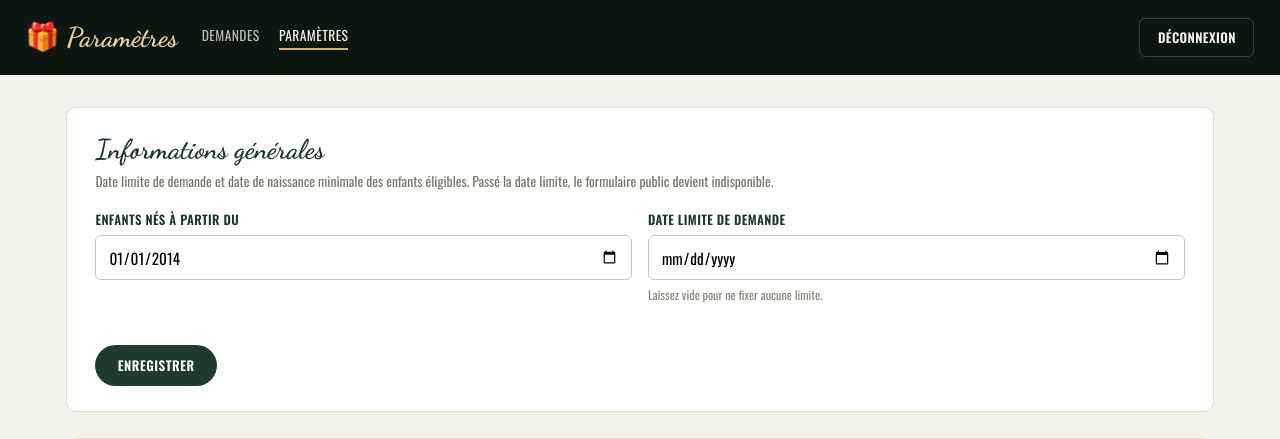
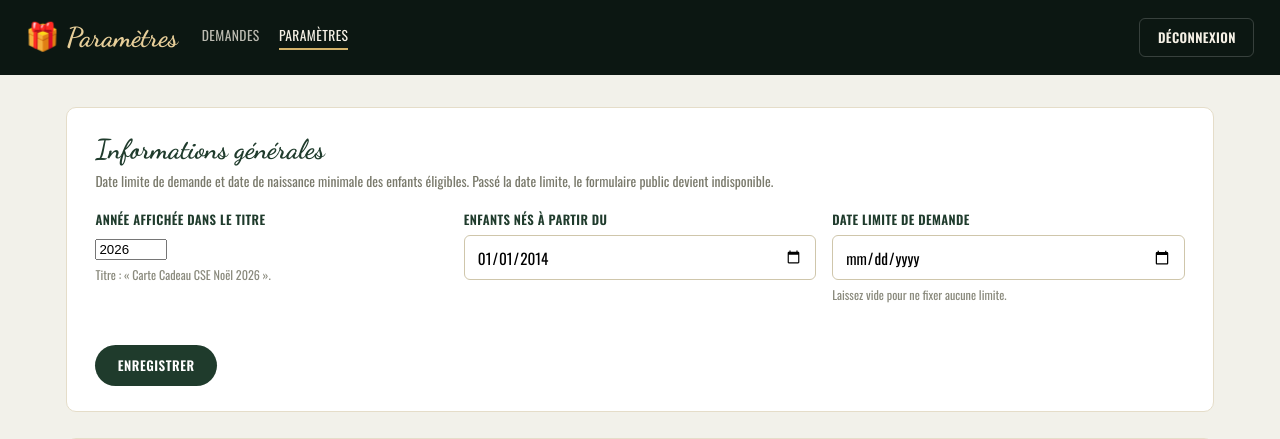
Before and after one commit to SERRANONicolas/Carte_cadeau, a Flask app: page /admin/settings in a window 1280 px wide. Shown: the top 439 px of the page. Run offline with Flask 3, Linux system fonts and the light colour scheme; the visitor is signed in with stand-in values (Sample User, id 1); parts of the project's set-up code (start-up, migrations or seed data) failed here and were passed over.

Commit message:
Titre « Carte Cadeau CSE Noël {année} » avec année modifiable depuis l'admin
Co-Authored-By: Claude Sonnet 5.5 <noreply@anthropic.com>

```diff
--- a/app/app.py
+++ b/app/app.py
@@ -67,9 +67,16 @@ def _ensure_admin_user():
 
 
 def _ensure_settings():
+    # Migration légère : ajoute la colonne `annee` sur une base existante
+    cols = [r[1] for r in db.session.execute(db.text("PRAGMA table_info(settings)"))]
+    if cols and "annee" not in cols:
+        db.session.execute(db.text(
+            f"ALTER TABLE settings ADD COLUMN annee INTEGER NOT NULL DEFAULT {int(Config.DEFAULT_ANNEE)}"))
+        db.session.commit()
     if db.session.get(Settings, 1) is None:
         db.session.add(Settings(
             id=1,
+            annee=Config.DEFAULT_ANNEE,
             deadline_date=Config.DEFAULT_DEADLINE_DATE,
             enfants_nes_apres=Config.DEFAULT_ENFANTS_NES_APRES,
         ))
@@ -94,6 +101,7 @@ def _is_closed(settings):
 
 def _public_context(settings, form=None):
     return dict(
+        annee=settings.annee,
         societes=SOCIETES,
         rangs=range(1, MAX_ENFANTS + 1),
         enfants_nes_apres=date_fr_numeric(settings.enfants_nes_apres),
@@ -323,6 +331,13 @@ def register_routes(app):
 
         errors = []
         try:
+            annee = int(request.form.get("annee") or "")
+            if not 2000 <= annee <= 2100:
+                raise ValueError
+            settings.annee = annee
+        except ValueError:
+            errors.append("Année invalide.")
+        try:
             settings.enfants_nes_apres = date.fromisoformat(nes_apres_raw)
         except ValueError:
             errors.append("Date de naissance minimale invalide.")
--- a/app/config.py
+++ b/app/config.py
@@ -12,6 +12,7 @@ class Config:
 
     # Valeurs de départ, seedées en base au premier démarrage puis modifiables depuis /admin/settings
     DEFAULT_DEADLINE_DATE = None
+    DEFAULT_ANNEE = 2026
     DEFAULT_ENFANTS_NES_APRES = date(2014, 1, 1)
 
     UPLOAD_DIR = "/app/data/uploads"
--- a/app/models.py
+++ b/app/models.py
@@ -46,5 +46,6 @@ class Settings(db.Model):
     id = db.Column(db.Integer, primary_key=True)
     deadline_date = db.Column(db.Date, nullable=True)
     enfants_nes_apres = db.Column(db.Date, nullable=False)
+    annee = db.Column(db.Integer, nullable=False, default=2026)
     hero_image_filename = db.Column(db.String(255), nullable=True)
     hero_image_mobile_filename = db.Column(db.String(255), nullable=True)
--- a/app/templates/admin_settings.html
+++ b/app/templates/admin_settings.html
@@ -33,6 +33,11 @@
       <p class="settings-hint">Date limite de demande et date de naissance minimale des enfants éligibles. Passé la date limite, le formulaire public devient indisponible.</p>
       <form method="post" action="{{ url_for('admin_settings_general') }}">
         <div class="settings-form-row">
+          <div class="settings-field">
+            <label for="annee">Année affichée dans le titre</label>
+            <input type="number" id="annee" name="annee" min="2000" max="2100" value="{{ settings.annee }}" required>
+            <p class="field-note">Titre : « Carte Cadeau CSE Noël {{ settings.annee }} ».</p>
+          </div>
           <div class="settings-field">
             <label for="enfants_nes_apres">Enfants nés à partir du</label>
             <input type="date" id="enfants_nes_apres" name="enfants_nes_apres" value="{{ settings.enfants_nes_apres.isoformat() }}" required>
--- a/app/templates/index.html
+++ b/app/templates/index.html
@@ -1,11 +1,11 @@
 {% extends "base.html" %}
-{% block title %}Carte cadeau — Demande{% endblock %}
+{% block title %}Carte Cadeau CSE Noël {{ annee }} — Demande{% endblock %}
 {% block content %}
 
 <section class="hero christmas-bg {{ hero_bg_class }}" style="{{ hero_bg_style }}">
   <div class="hero-inner">
     <p class="eyebrow">Pour les enfants du personnel</p>
-    <h1 class="hero-title">Carte cadeau</h1>
+    <h1 class="hero-title">Carte Cadeau CSE Noël {{ annee }}</h1>
     {% if deadline_full %}
     <div class="hero-deadline">
       {% if is_closed %}
```
